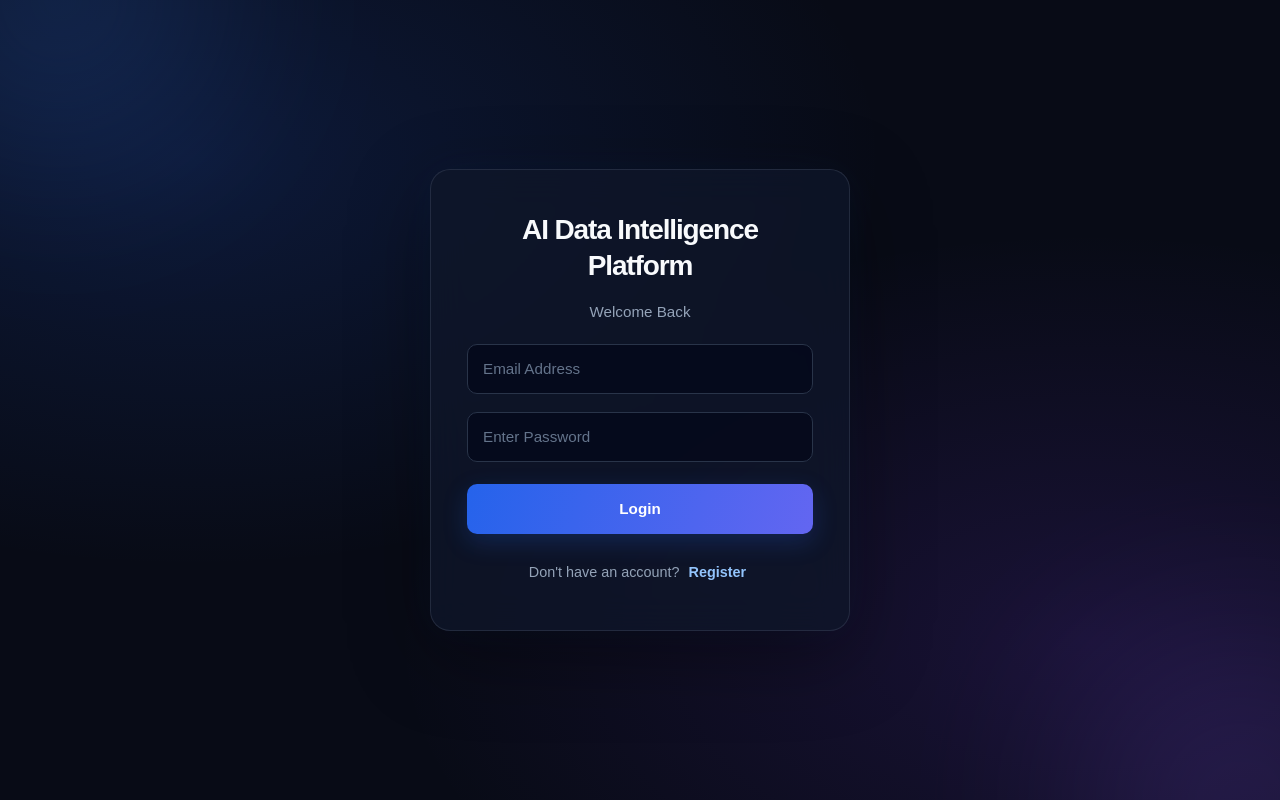
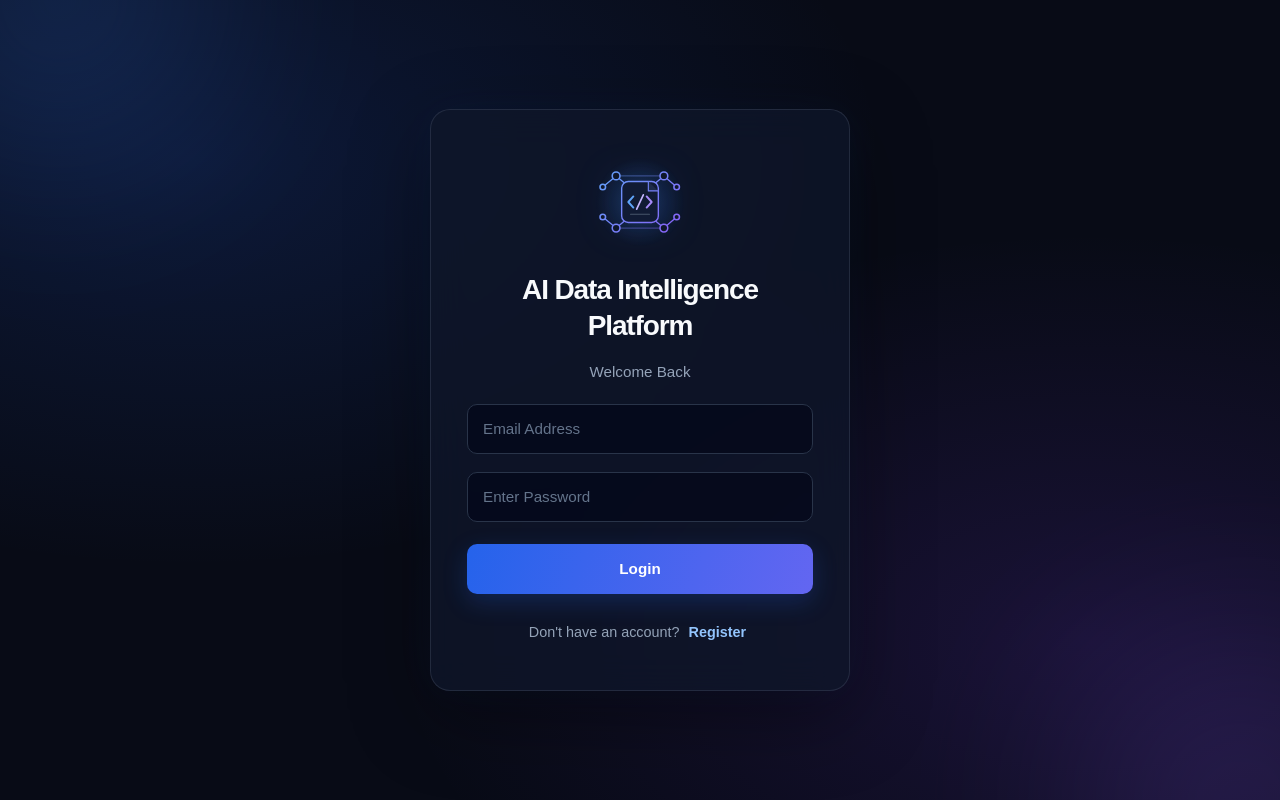
Before and after one commit to BarkerBrian-FS/xml-parser, a React (Vite) app in the folder client/: page / in a window 1280 px wide. Built offline with nearby package versions, Linux system fonts and the light colour scheme.

Commit message:
added login and registration to handle auth function

```diff
--- a/client/src/App.css
+++ b/client/src/App.css
@@ -217,6 +217,12 @@ body:has(.app.dark) {
   text-align: center;
 }
 
+/* Top Buttons Flex box */
+.top-buttons {
+  display: flex;
+  direction: row;
+}
+
 /* Dark Theme Button */
 .theme-toggle {
   display: block;
@@ -241,6 +247,24 @@ body:has(.app.dark) {
   font-size: 32px;
 }
 
+/* Logout Button */
+.logout-button {
+  display: block;
+  margin-right: auto;
+  margin-bottom: 24px;
+  padding: 10px 16px;
+  border: 1px solid #d1d5db;
+  border-radius: 8px;
+  background: white;
+  color: #1f2937;
+  font-size: 14px;
+  font-weight: 600;
+  cursor: pointer;
+  transition: 0.2s ease;
+}
+.logout-button:hover {
+  background: #f3f4f6;
+}
 /* Drag And Drop */
 .xml-upload {
   padding: 40px;
--- a/client/src/App.jsx
+++ b/client/src/App.jsx
@@ -21,6 +21,7 @@ function App() {
   const [user, setUser] = useState(() =>
     JSON.parse(localStorage.getItem("user") || null),
   );
+  const [authError, setAuthError] = useState("");
   /* Login and Registration state */
   const [isRegistering, setIsRegistering] = useState(false);
   const [name, setName] = useState("");
@@ -29,6 +30,7 @@ function App() {
 
   async function handleAuth(event) {
     event.preventDefault();
+    setAuthError("");
 
     try {
       const response = await fetch(
@@ -55,8 +57,14 @@ function App() {
 
       setToken(data.token);
       setUser(data.user);
+      setAuthError("");
     } catch (error) {
       console.error("Authentication failed", error);
+      setAuthError(
+        error instanceof TypeError
+          ? "Unable to connect to the server. Please try again."
+          : error.message || "Something went wrong. Please try again.",
+      );
     }
   }
 
@@ -244,18 +252,20 @@ function App() {
         password={password}
         setPassword={setPassword}
         handleAuth={handleAuth}
+        authError={authError}
       />
     );
   }
   return (
     <main className={`app ${darkMode ? "dark" : ""}`}>
-      <button className="theme-toggle" onClick={() => setDarkMode(!darkMode)}>
-        {darkMode ? "Light Mode" : "Dark Mode"}
-      </button>
-
-      <button className="logout-button" onClick={handleLogout}>
-        Logout
-      </button>
+      <div className="top-buttons">
+        <button className="logout-button" onClick={handleLogout}>
+          Logout
+        </button>
+        <button className="theme-toggle" onClick={() => setDarkMode(!darkMode)}>
+          {darkMode ? "Light Mode" : "Dark Mode"}
+        </button>
+      </div>
 
       <div
         className={`xml-upload ${isDragging ? "dragging" : ""}`}
--- a/client/src/components/Auth.css
+++ b/client/src/components/Auth.css
@@ -29,6 +29,19 @@
     #080b16;
 
   color: #f1f5f9;
+}
+
+/* XML Brand Icon */
+.auth-brand-icon {
+  display: flex;
+  align-items: center;
+  justify-content: center;
+  margin: 0 auto 2px;
+}
+
+.auth-brand-icon svg {
+  display: block;
+  filter: drop-shadow(0 0 18px rgba(59, 130, 246, 0.12));
 }
 
 /* Ambient background glow */
@@ -192,6 +205,18 @@
   outline-offset: 4px;
 }
 
+/* Error handling*/
+.auth-error {
+  margin: 0;
+  padding: 12px 14px;
+  color: #fca5a5;
+  font-size: 0.875rem;
+  line-height: 1.5;
+  text-align: left;
+  background: rgba(127, 29, 29, 0.2);
+  border: 1px solid rgba(248, 113, 113, 0.3);
+  border-radius: 8px;
+}
 /* Mobile layout */
 @media (max-width: 480px) {
   .auth-container {
--- a/client/src/components/Auth.jsx
+++ b/client/src/components/Auth.jsx
@@ -1,4 +1,5 @@
 import "./Auth.css";
+import XmlBrandIcon from "./XmlBrand";
 
 const Auth = ({
   isRegistering,
@@ -10,10 +11,14 @@ const Auth = ({
   password,
   setPassword,
   handleAuth,
+  authError,
 }) => {
   return (
     <main className="auth-container">
       <form className="auth-form" onSubmit={handleAuth}>
+        <div className="auth-brand-icon">
+          <XmlBrandIcon size={100} />
+        </div>
         <h1>AI Data Intelligence Platform</h1>
         <h2>{isRegistering ? "Create Account" : "Welcome Back"}</h2>
         {isRegistering && (
@@ -41,7 +46,7 @@ const Auth = ({
           onChange={(event) => setPassword(event.target.value)}
           required
         />
-
+        {authError && <p className="auth-error">{authError}</p>}
         <button type="submit">{isRegistering ? "Register" : "Login"}</button>
 
         <p>
--- /dev/null
+++ b/client/src/components/XmlBrand.jsx
@@ -0,0 +1,86 @@
+const XmlBrandIcon = ({ size = 100 }) => {
+  return (
+    <svg
+      width={size}
+      height={size}
+      viewBox="0 0 180 180"
+      fill="none"
+      xmlns="http://www.w3.org/2000/svg"
+      role="img"
+      aria-label="AI Data Intelligence Platform logo"
+    >
+      <defs>
+        <linearGradient
+          id="xmlNet"
+          x1="20"
+          y1="20"
+          x2="160"
+          y2="160"
+          gradientUnits="userSpaceOnUse"
+        >
+          <stop offset="0%" stopColor="#60A5FA" />
+          <stop offset="100%" stopColor="#8B5CF6" />
+        </linearGradient>
+        <radialGradient id="xmlAura">
+          <stop offset="0%" stopColor="#3B82F6" stopOpacity="0.24" />
+          <stop offset="100%" stopColor="#3B82F6" stopOpacity="0" />
+        </radialGradient>
+      </defs>
+
+      <circle cx="90" cy="90" r="80" fill="url(#xmlAura)" />
+
+      <g
+        stroke="url(#xmlNet)"
+        strokeWidth="2.4"
+        strokeLinecap="round"
+        strokeLinejoin="round"
+      >
+        <path d="M90 79 L47 43 L23 63" />
+        <path d="M90 79 L133 43 L156 63" />
+        <path d="M90 101 L47 137 L23 117" />
+        <path d="M90 101 L133 137 L156 117" />
+        <path d="M47 43 L133 43" opacity="0.4" />
+        <path d="M47 137 L133 137" opacity="0.4" />
+      </g>
+
+      <g fill="#0F172A" stroke="url(#xmlNet)" strokeWidth="2.8">
+        <circle cx="47" cy="43" r="7" />
+        <circle cx="23" cy="63" r="5" />
+        <circle cx="133" cy="43" r="7" />
+        <circle cx="156" cy="63" r="5" />
+        <circle cx="47" cy="137" r="7" />
+        <circle cx="23" cy="117" r="5" />
+        <circle cx="133" cy="137" r="7" />
+        <circle cx="156" cy="117" r="5" />
+      </g>
+
+      <rect
+        x="57"
+        y="53"
+        width="66"
+        height="74"
+        rx="12"
+        fill="#111B34"
+        stroke="url(#xmlNet)"
+        strokeWidth="2.5"
+      />
+
+      <path
+        d="M105 53 V70 H123"
+        fill="#1E2B4A"
+        stroke="url(#xmlNet)"
+        strokeWidth="2"
+        strokeLinejoin="round"
+      />
+
+      <g fill="none" strokeLinecap="round" strokeLinejoin="round">
+        <path d="M78 80 L69 90 L78 100" stroke="#60A5FA" strokeWidth="3.5" />
+        <path d="M102 80 L111 90 L102 100" stroke="#A78BFA" strokeWidth="3.5" />
+        <path d="M96 77 L84 103" stroke="#C4B5FD" strokeWidth="3" />
+        <path d="M73 112 H107" stroke="#475569" strokeWidth="2" />
+      </g>
+    </svg>
+  );
+};
+
+export default XmlBrandIcon;
```
